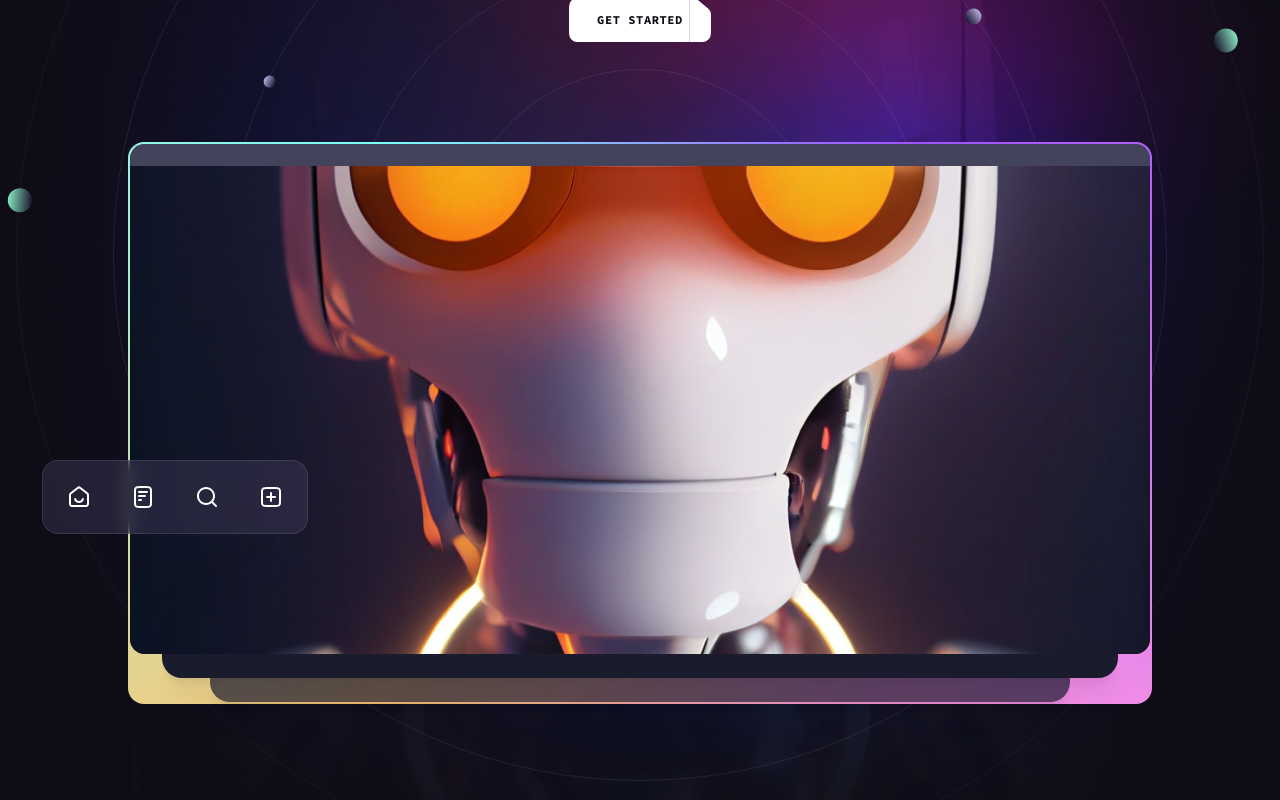
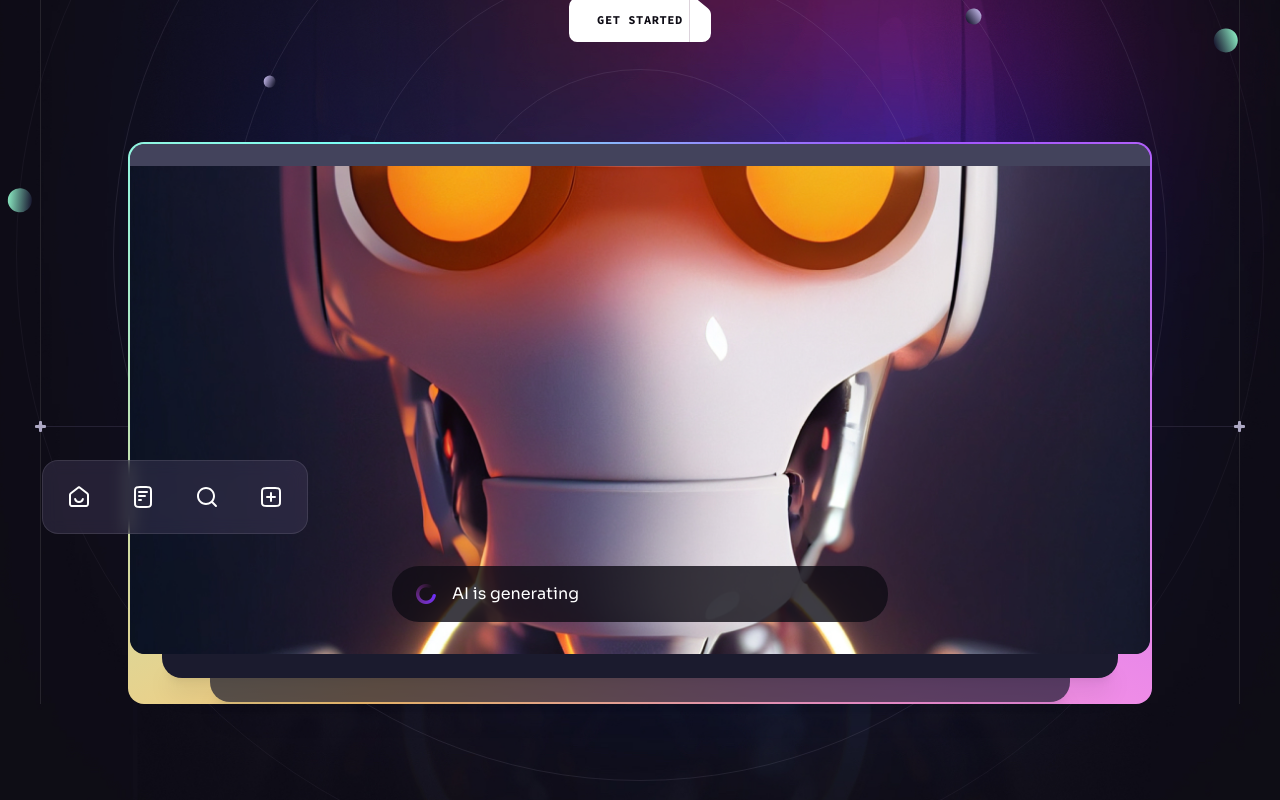
Before and after one commit to thadeus47/brainwave, a React (Vite) app: page / in a window 1280 px wide. Shown: the part 458-1258 px from the top of the page. Built offline with nearby package versions, Linux system fonts and the light colour scheme.

Commit message:
AI generating section

```diff
--- /dev/null
+++ b/src/components/Generating.jsx
@@ -0,0 +1,16 @@
+import { loading } from "../assets";
+
+const Generating = ({ className }) => {
+  return (
+    <div
+      className={`flex items-center h-[3.5rem] px-6 bg-n-8/80 rounded-[1.7rem] ${
+        className || ""
+      } text-base`}
+    >
+      <img className="w-5 h-5 mr-4" src={loading} alt="Loading" />
+      AI is generating
+    </div>
+  );
+};
+
+export default Generating;
--- a/src/components/Hero.jsx
+++ b/src/components/Hero.jsx
@@ -5,6 +5,7 @@
 import { heroIcons } from "../constants";
 import { ScrollParallax } from "react-just-parallax";
 import { useRef } from "react";
+import Generating from "./Generating";
 
 const Hero = () => {
   const parallaxRef = useRef(null);
@@ -53,6 +54,8 @@
                   alt="AI"
                 />
 
+                <Generating className="absolute left-4 right-4 bottom-5 md:left-1/2 md:right-auto md:bottom-8 md:w-[31rem] md:-translate-x-1/2" />
+
                 <ScrollParallax isAbsolutelyPositioned>
                   <ul className="hidden absolute -left-[5.5rem] bottom-[7.5rem] px-1 py-1 bg-n-9/40 backdrop-blur border border-n-1/10 rounded-2xl xl:flex">
                     {heroIcons.map((icon, index) => (
@@ -80,6 +83,8 @@
           <BackgroundCircles />
         </div>
       </div>
+
+      <BottomLine />
     </Section>
   );
 };
--- a/src/components/Section.jsx
+++ b/src/components/Section.jsx
@@ -20,8 +20,9 @@
       ${className || ""}`}
     >
       {children}
-      <div className="hidden absolute top-0 left-5 w-0 25 h-full bg-stroke-1 pointer-events-none md:block lg:left-7 5 xl:left-10" />
-      <div className="hidden absolute top-0 right-5 w-0 25 h-full bg-stroke-1 pointer-events-none md:block lg:left-7 5 xl:rigth-10" />
+
+      <div className="hidden absolute top-0 left-5 w-0.25 h-full bg-stroke-1 pointer-events-none md:block lg:left-7.5 xl:left-10" />
+      <div className="hidden absolute top-0 right-5 w-0.25 h-full bg-stroke-1 pointer-events-none md:block lg:right-7.5 xl:right-10" />
 
       {crosses && (
         <>
```
